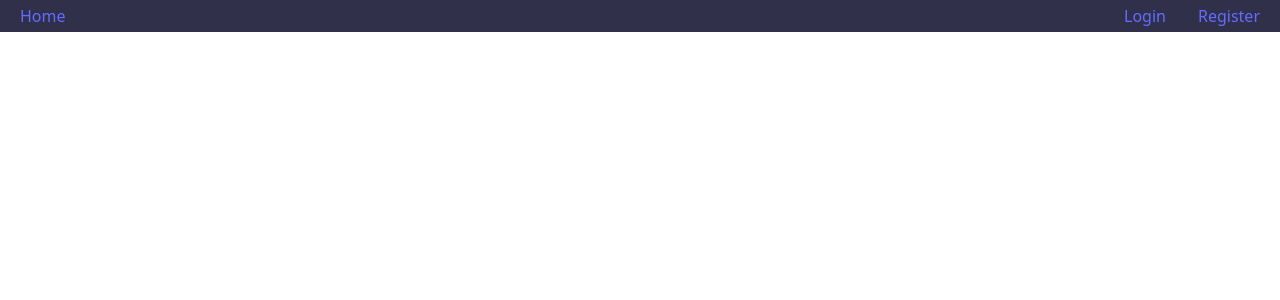
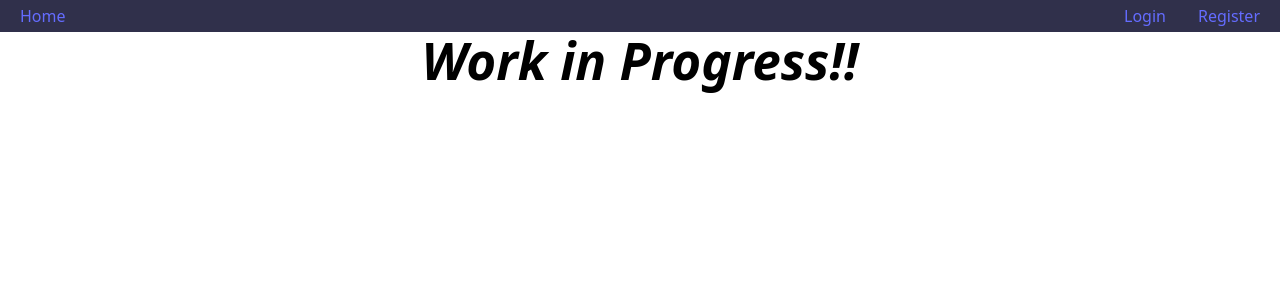
Before and after one commit to anish-git-05/fin_tracker, a React (Vite) app in the folder client/: page /predict in a window 1280 px wide. Before the commit this address had no page. Shown: the top 300 px of the page. Built offline with nearby package versions, Linux system fonts and the light colour scheme.

Commit message:
Added Predict.jsx

```diff
--- a/client/src/components/App.jsx
+++ b/client/src/components/App.jsx
@@ -6,6 +6,7 @@ import {Navbar} from "./navbar"
 import VisualPage from "./Visual.jsx"
 import Dashboard from "./Dashboard.jsx"
 import Profile from "./Profile.jsx"
+import Predict from "./Predict.jsx"
 import "../style/App.css"
 function App() {
   return (
@@ -18,6 +19,7 @@ function App() {
         <Route path="/visual" element={<VisualPage/>}></Route>
         <Route path="/dashboard" element={<Dashboard/>}></Route>
         <Route path="/profile" element={<Profile/>}></Route>
+        <Route path="/predict" element={<Predict/>}></Route>
       </Routes>
     </BrowserRouter>
   );
--- /dev/null
+++ b/client/src/components/Predict.jsx
@@ -0,0 +1,13 @@
+function Info(){
+    return(
+        <h1 style={{color:"Black",fontStyle:"oblique",margin:"auto"}}>Work in Progress!!</h1>
+    )
+}
+
+function Predict(){
+    return(
+        <Info/>
+    )
+}
+
+export default Predict;
```
